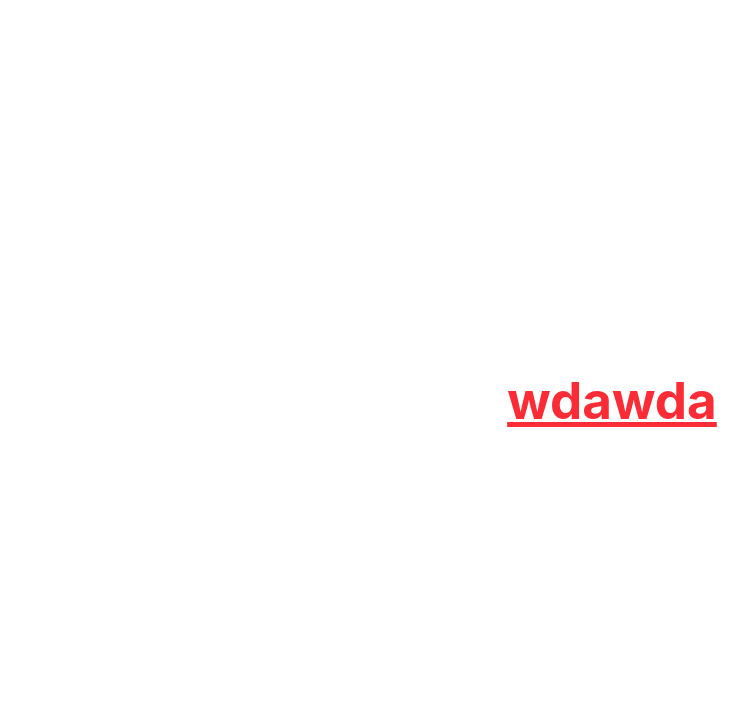
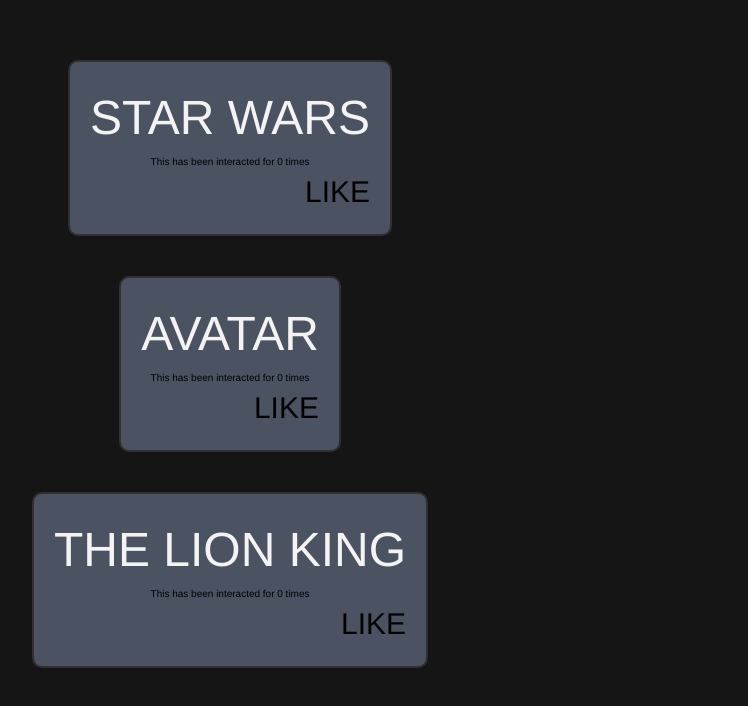
Before and after one commit to Raeef-Chowdhury/Movie-App, a React (Vite) app: page / in a window 1280 px wide. Shown: the top 706 px of the page, without its empty margins (28-776 px from the left). Built offline with nearby package versions, Linux system fonts and the light colour scheme.

Commit message:
Use useffect and usestate hooks

```diff
--- a/src/App.jsx
+++ b/src/App.jsx
@@ -1,10 +1,38 @@
 import "./App.css";
+import { useState, useEffect } from "react";
+/* eslint-disable react/prop-types */
 
 function App() {
   return (
     <>
-      <div>
-        <h1 className="text-3xl font-bold underline text-red-500">wdawda</h1>
+      <div className="flex  margin items-center max-w-[fit-content] flex-col gap-[4rem] ">
+        <Card title="STAR WARS" />
+        <Card title="AVATAR" />
+        <Card title="THE LION KING" />
+      </div>
+    </>
+  );
+}
+function Card({ title }) {
+  const [movieCount, setMovieCount] = useState(0);
+  const [hasLiked, setHasLiked] = useState(false);
+  useEffect(() => {
+    console.log(`${title} has been ${hasLiked ? "liked" : "unliked"}`);
+  }, [hasLiked]);
+  return (
+    <>
+      <div
+        onClick={() => setMovieCount(movieCount + 1)}
+        className="card  bg-[#4b5362] gap-[1.2rem] justify-center max-w-[102.4rem] border-2 border-[#303030] p-[2rem] m-[1rem] rounded-[1rem] min-h-[10rem]"
+      >
+        <h1 className="text-[#f3f3f3] text-[4.8rem]">{title}</h1>
+        <h1>This has been interacted for {movieCount} times</h1>
+        <button
+          className="text-[3rem] bg-[transparent] w-[100%] text-right cursor-pointer"
+          onClick={() => setHasLiked(!hasLiked)}
+        >
+          {hasLiked ? "LIKED" : "LIKE"}
+        </button>
       </div>
     </>
   );
--- a/src/index.css
+++ b/src/index.css
@@ -1,69 +1,14 @@
 @import "tailwindcss";
-:root {
-  font-family: Inter, system-ui, Avenir, Helvetica, Arial, sans-serif;
-  line-height: 1.5;
-  font-weight: 400;
-
-  color-scheme: light dark;
-  color: rgba(255, 255, 255, 0.87);
-  background-color: #242424;
-
-  font-synthesis: none;
-  text-rendering: optimizeLegibility;
-  -webkit-font-smoothing: antialiased;
-  -moz-osx-font-smoothing: grayscale;
+* {
+  box-sizing: border-box;
+  margin: 0;
+  padding: 0;
 }
-
-a {
-  font-weight: 500;
-  color: #646cff;
-  text-decoration: inherit;
+body {
+  padding: 4rem;
+  background: #151515;
+  font-family: "Franklin Gothic Medium", Arial;
 }
-a:hover {
-  color: #535bf2;
+html {
+  font-size: 62.5%;
 }
-
-body {
-  margin: 0;
-  display: flex;
-  place-items: center;
-  min-width: 320px;
-  min-height: 100vh;
-}
-
-h1 {
-  font-size: 3.2em;
-  line-height: 1.1;
-}
-
-button {
-  border-radius: 8px;
-  border: 1px solid transparent;
-  padding: 0.6em 1.2em;
-  font-size: 1em;
-  font-weight: 500;
-  font-family: inherit;
-  background-color: #1a1a1a;
-  cursor: pointer;
-  transition: border-color 0.25s;
-}
-button:hover {
-  border-color: #646cff;
-}
-button:focus,
-button:focus-visible {
-  outline: 4px auto -webkit-focus-ring-color;
-}
-
-@media (prefers-color-scheme: light) {
-  :root {
-    color: #213547;
-    background-color: #ffffff;
-  }
-  a:hover {
-    color: #747bff;
-  }
-  button {
-    background-color: #f9f9f9;
-  }
-}
```
